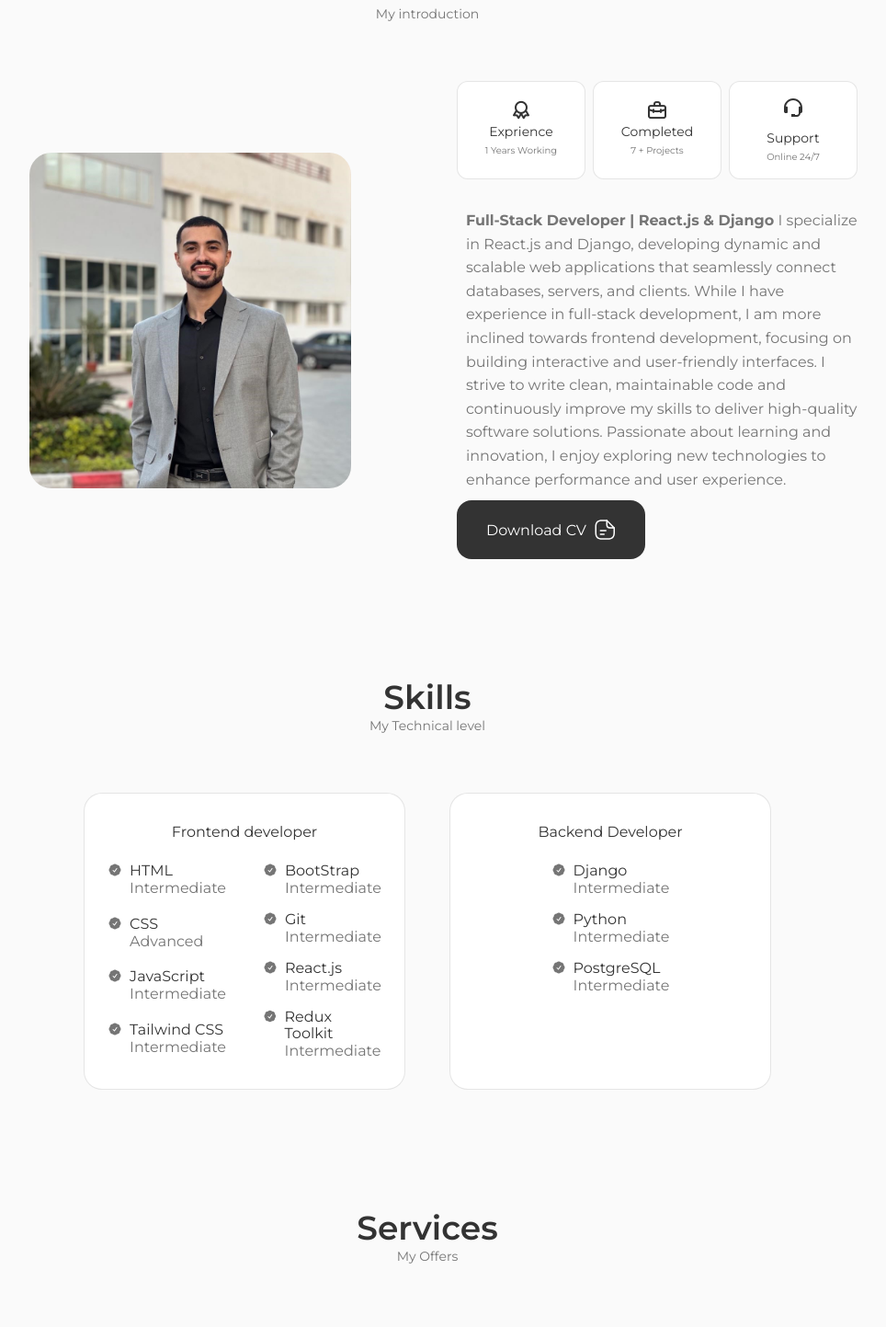
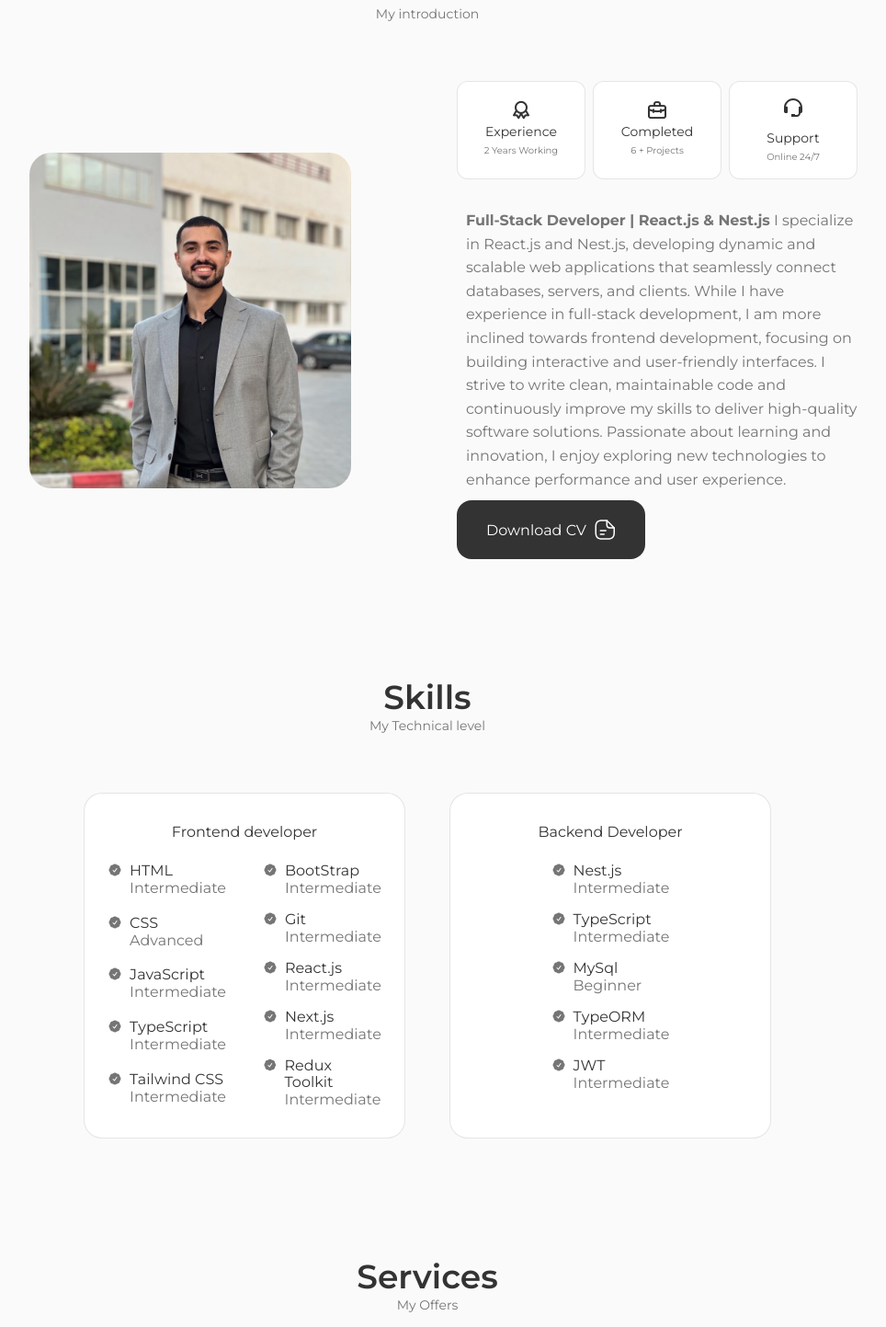
Before and after one commit to seifehab33/Portfolio, a React (Create React App) app in the folder protfolio/: page / in a window 1280 px wide. Shown: the part 680-2123 px from the top of the page at 92% size, without its empty margins (175-1139 px from the left). Built offline with nearby package versions, Linux system fonts and the light colour scheme; the HTML template or start-up script is replaced by a standard one.

Commit message:
update qual and exp , add promptsmith to projects

```diff
--- a/protfolio/src/components/About/About.jsx
+++ b/protfolio/src/components/About/About.jsx
@@ -13,8 +13,8 @@ function About() {
         <div className="about_data">
           <Info />
           <p className="about_desc">
-            <span>Full-Stack Developer | React.js & Django</span> I specialize
-            in React.js and Django, developing dynamic and scalable web
+            <span>Full-Stack Developer | React.js & Nest.js</span> I specialize
+            in React.js and Nest.js, developing dynamic and scalable web
             applications that seamlessly connect databases, servers, and
             clients. While I have experience in full-stack development, I am
             more inclined towards frontend development, focusing on building
--- a/protfolio/src/components/About/Info.jsx
+++ b/protfolio/src/components/About/Info.jsx
@@ -5,13 +5,13 @@ function Info() {
     <div className="about_info grid">
       <div className="about_box">
         <i class="uil uil-award about_icon"></i>
-        <h3 className="about_title">Exprience</h3>
-        <span className="about_subtitle">1 Years Working</span>
+        <h3 className="about_title">Experience</h3>
+        <span className="about_subtitle">2 Years Working</span>
       </div>
       <div className="about_box ">
         <i class="uil uil-briefcase-alt about_icon"></i>
         <h3 className="about_title">Completed</h3>
-        <span className="about_subtitle">7 + Projects</span>
+        <span className="about_subtitle">6 + Projects</span>
       </div>
 
       <div className="about_box">
--- a/protfolio/src/components/Qualification/Qualification.jsx
+++ b/protfolio/src/components/Qualification/Qualification.jsx
@@ -110,6 +110,21 @@ function Qualification() {
                 </div>
               </div>
             </div>
+            <div className="qualification_data">
+              <div>
+                <h3 className="qualification_title">Software Engineering</h3>
+                <span className="qualification_subtitle">
+                  Egyptian Chinese University
+                </span>
+                <div className="qualification_calender">
+                  <i class="uil uil-calendar-alt"></i> 2024 - 2025
+                </div>
+              </div>
+              <div>
+                <span className="qualification_rounder"></span>
+                <span className="qualification_line"></span>
+              </div>
+            </div>
           </div>
           <div
             className={
@@ -120,12 +135,12 @@ function Qualification() {
           >
             <div className="qualification_data">
               <div>
-                <h3 className="qualification_title">UI/UX Designer</h3>
+                <h3 className="qualification_title">Frontend Developer</h3>
                 <span className="qualification_subtitle">
-                  Egyptian Chienese University
+                  Ulemt, Cairo, Egypt
                 </span>
                 <div className="qualification_calender">
-                  <i class="uil uil-calendar-alt"></i> 2020 - 2021
+                  <i class="uil uil-calendar-alt"></i> March 2025 - Present
                 </div>
               </div>
               <div>
@@ -140,22 +155,24 @@ function Qualification() {
                 <span className="qualification_line"></span>
               </div>
               <div>
-                <h3 className="qualification_title">Web Developer</h3>
+                <h3 className="qualification_title">Teaching Assistant</h3>
                 <span className="qualification_subtitle">
-                  The Egyptian Stock Exchange
+                  Egyptian Chinese University, Cairo, Egypt
                 </span>
                 <div className="qualification_calender">
-                  <i class="uil uil-calendar-alt"></i> 2023 - 2024
+                  <i class="uil uil-calendar-alt"></i> Oct 2024 - March 2025
                 </div>
               </div>
             </div>
 
             <div className="qualification_data">
               <div>
-                <h3 className="qualification_title">Web Development</h3>
-                <span className="qualification_subtitle">Amit Company</span>
+                <h3 className="qualification_title">Full Stack Developer</h3>
+                <span className="qualification_subtitle">
+                  The Egyptian Stock Exchange, Cairo, Egypt
+                </span>
                 <div className="qualification_calender">
-                  <i class="uil uil-calendar-alt"></i> 2022 - 2023
+                  <i class="uil uil-calendar-alt"></i> July 2023 - Aug 2023
                 </div>
               </div>
               <div>
@@ -170,11 +187,28 @@ function Qualification() {
                 <span className="qualification_line"></span>
               </div>
               <div>
-                <h3 className="qualification_title">Software Development</h3>
-                <span className="qualification_subtitle">The Egyptian Air</span>
+                <h3 className="qualification_title">Software Engineer</h3>
+                <span className="qualification_subtitle">
+                  Egypt Air, Cairo, Egypt
+                </span>
                 <div className="qualification_calender">
                   <i class="uil uil-calendar-alt"></i> 2023 - 2024
                 </div>
+              </div>
+            </div>
+            <div className="qualification_data">
+              <div>
+                <h3 className="qualification_title">UI/UX Designer</h3>
+                <span className="qualification_subtitle">
+                  Egypt Air, Cairo, Egypt
+                </span>
+                <div className="qualification_calender">
+                  <i class="uil uil-calendar-alt"></i> 2022 - 2023
+                </div>
+              </div>
+              <div>
+                <span className="qualification_rounder"></span>
+                <span className="qualification_line"></span>
               </div>
             </div>
           </div>
--- a/protfolio/src/components/Skills/Backend.jsx
+++ b/protfolio/src/components/Skills/Backend.jsx
@@ -10,21 +10,35 @@ function Backend() {
           <div className="skills_data">
             <HiCheckBadge />
             <div>
-              <h3 className="skills_name">Django</h3>
+              <h3 className="skills_name">Nest.js</h3>
               <span className="skills_level">Intermediate</span>
             </div>
           </div>
           <div className="skills_data">
             <HiCheckBadge />
             <div>
-              <h3 className="skills_name">Python</h3>
+              <h3 className="skills_name">TypeScript</h3>
               <span className="skills_level">Intermediate</span>
             </div>
           </div>
           <div className="skills_data">
             <HiCheckBadge />
             <div>
-              <h3 className="skills_name">PostgreSQL</h3>
+              <h3 className="skills_name">MySql</h3>
+              <span className="skills_level">Beginner</span>
+            </div>
+          </div>
+          <div className="skills_data">
+            <HiCheckBadge />
+            <div>
+              <h3 className="skills_name">TypeORM</h3>
+              <span className="skills_level">Intermediate</span>
+            </div>
+          </div>
+          <div className="skills_data">
+            <HiCheckBadge />
+            <div>
+              <h3 className="skills_name">JWT</h3>
               <span className="skills_level">Intermediate</span>
             </div>
           </div>
--- a/protfolio/src/components/Skills/Frontend.jsx
+++ b/protfolio/src/components/Skills/Frontend.jsx
@@ -25,6 +25,13 @@ function Frontend() {
               <HiCheckBadge />
               <div>
                 <h3 className="skills_name">JavaScript</h3>
+                <span className="skills_level">Intermediate</span>
+              </div>
+            </div>
+            <div className="skills_data">
+              <HiCheckBadge />
+              <div>
+                <h3 className="skills_name">TypeScript</h3>
                 <span className="skills_level">Intermediate</span>
               </div>
             </div>
@@ -61,6 +68,13 @@ function Frontend() {
             <div className="skills_data">
               <HiCheckBadge />
               <div>
+                <h3 className="skills_name">Next.js</h3>
+                <span className="skills_level">Intermediate</span>
+              </div>
+            </div>
+            <div className="skills_data">
+              <HiCheckBadge />
+              <div>
                 <h3 className="skills_name">Redux Toolkit</h3>
                 <span className="skills_level">Intermediate</span>
               </div>
--- a/protfolio/src/components/Work/Work.css
+++ b/protfolio/src/components/Work/Work.css
@@ -19,7 +19,7 @@
 
 .work_recent img {
   width: 100%;
-  height: auto;
+  height: 400px;
   object-fit: cover;
   transition: transform 0.3s;
 }
--- a/protfolio/src/components/Work/Work.jsx
+++ b/protfolio/src/components/Work/Work.jsx
@@ -3,7 +3,8 @@ import Img1 from "../../assets/entryeagleg.png";
 import Img2 from "../../assets/ebookstore.png";
 import Img3 from "../../assets/moviehub.png";
 import Img4 from "../../assets/e-learning-platf.png";
-import Img5 from "../../assets/weatherApp.png";
+// import Img5 from "../../assets/weatherApp.png";
+import Img5 from "../../assets/main-prompt.png";
 import Img6 from "../../assets/task-manager.png";
 import "./Work.css";
 function Work() {
@@ -16,7 +17,11 @@ function Work() {
           <img src={Img1} alt="" />
           <div className="github">
             <button className="button">
-              <a href="https://github.com/seifehab33/entryeagle">
+              <a
+                href="https://github.com/seifehab33/entryeagle"
+                target="_blank"
+                rel="noopener noreferrer"
+              >
                 Check My GitHub
               </a>
             </button>
@@ -26,7 +31,11 @@ function Work() {
           <img src={Img2} alt="" />
           <div className="github">
             <button className="button">
-              <a href="https://e-book-store22.netlify.app/">
+              <a
+                href="https://e-book-store22.netlify.app/"
+                target="_blank"
+                rel="noopener noreferrer"
+              >
                 {" "}
                 Explore My E-Book Store
               </a>
@@ -37,7 +46,11 @@ function Work() {
           <img src={Img3} alt="" />
           <div className="github">
             <button className="button">
-              <a href="https://github.com/seifehab33/Movie-hub">
+              <a
+                href="https://github.com/seifehab33/Movie-hub"
+                target="_blank"
+                rel="noopener noreferrer"
+              >
                 Check My GitHub
               </a>
             </button>
@@ -47,7 +60,11 @@ function Work() {
           <img src={Img4} alt="" />
           <div className="github">
             <button className="button">
-              <a href="https://e-learning-platform-2sk0vnph1-seifehab33s-projects.vercel.app/">
+              <a
+                href="https://e-learning-platform-2sk0vnph1-seifehab33s-projects.vercel.app/"
+                target="_blank"
+                rel="noopener noreferrer"
+              >
                 Explore the Platform
               </a>
             </button>
@@ -57,7 +74,11 @@ function Work() {
           <img src={Img5} alt="" />
           <div className="github">
             <button className="button">
-              <a href="https://github.com/seifehab33/Weather-App.git">
+              <a
+                href="https://github.com/seifehab33/promptAi"
+                target="_blank"
+                rel="noopener noreferrer"
+              >
                 Check My GitHub
               </a>
             </button>
@@ -67,7 +88,11 @@ function Work() {
           <img src={Img6} alt="" />
           <div className="github">
             <button className="button">
-              <a href="https://github.com/seifehab33/task-manager">
+              <a
+                href="https://github.com/seifehab33/task-manager"
+                target="_blank"
+                rel="noopener noreferrer"
+              >
                 Check My GitHub
               </a>
             </button>
```
Also changed, not shown: protfolio/src/assets/main-prompt.png (added), 1 other file (tests, documents, lock files or other folders).
